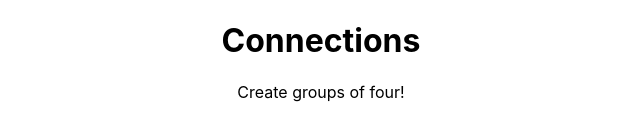
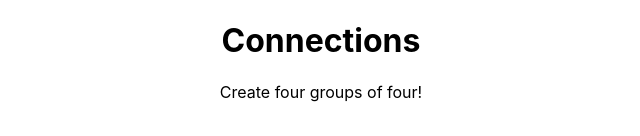
Before and after one commit to GriffinMichalak/nyt-connections, an Angular app: page / in a window 1280 px wide. Shown: the top 136 px of the page, without its empty margins (319-959 px from the left). Built offline with nearby package versions, Linux system fonts and the light colour scheme.

Commit message:
edit name

```diff
--- a/src/app/app.component.html
+++ b/src/app/app.component.html
@@ -9,7 +9,7 @@
   <!-- Heading -->
   <div class="heading">
     <h1>Connections</h1>
-    <p>Create groups of four!</p>
+    <p>Create four groups of four!</p>
   </div>
   <br>
 
```
